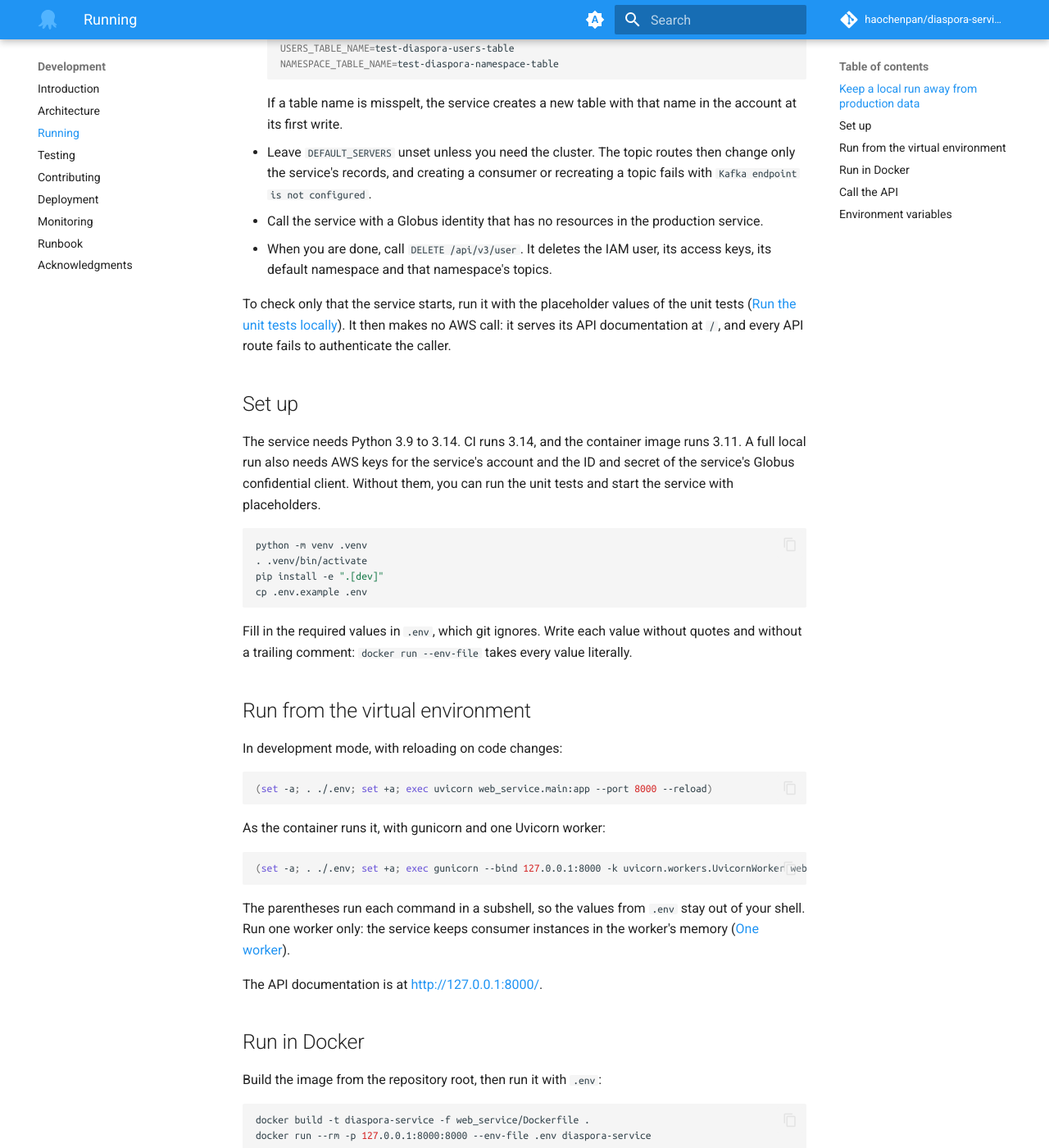
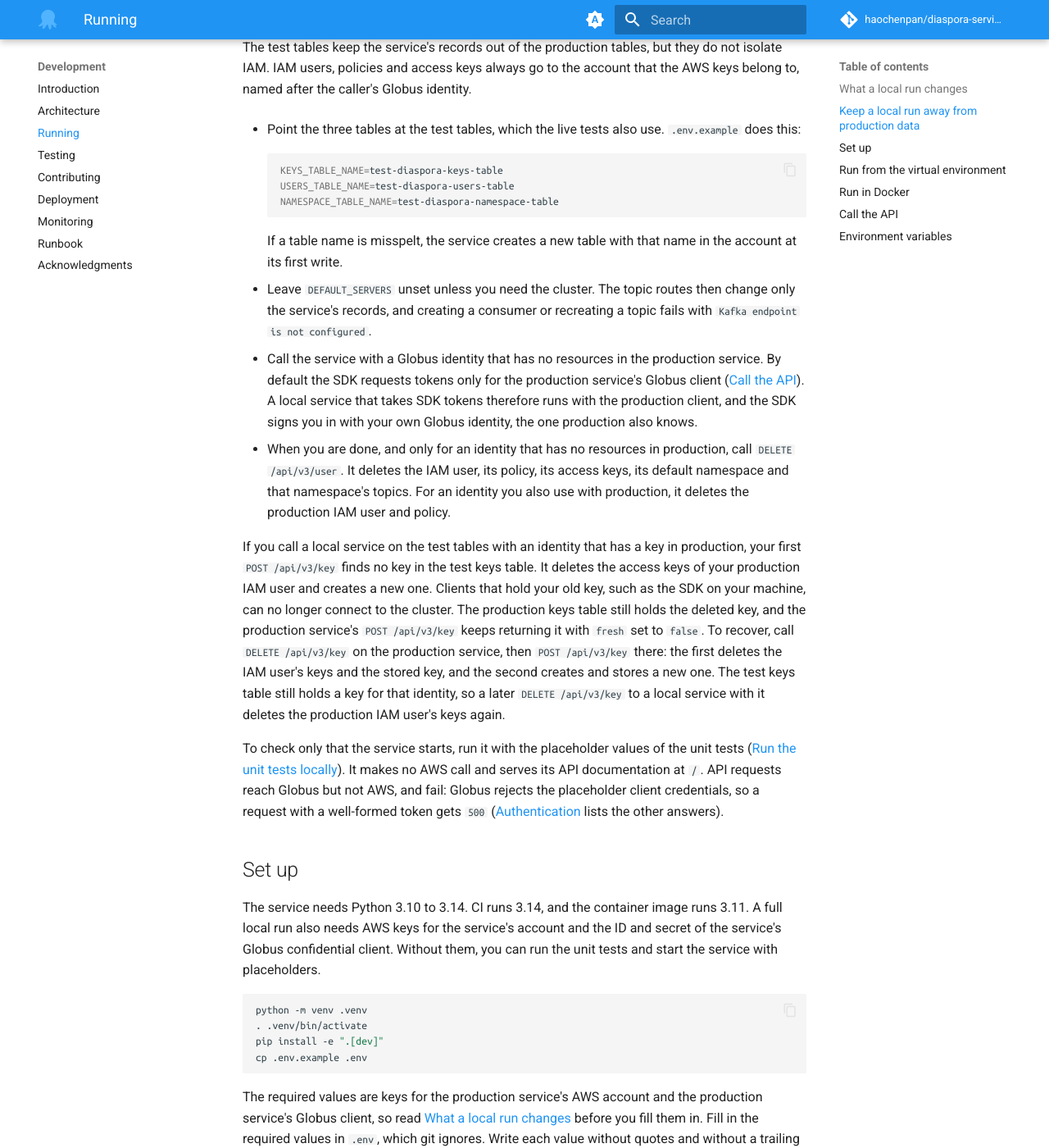
Before and after one commit to haochenpan/diaspora-service, an MkDocs documentation site: the page built from docs/1-running.md, in a window 1280 px wide and 1400 px high, scrolled down 793 px. Shown: the whole window at 82% size. Built offline with MkDocs 1.6.1 and Material for MkDocs 9.7.7, drawn with Linux system fonts in a browser that asks for light colours; comment, search, counter and statistics services are not loaded; the version menu is left out; some of the changed text lies outside the part shown.

Commit message:
Spell out what a local run does to production IAM
- The test tables do not isolate IAM. With an identity that also has a
  production key, the first local POST /api/v3/key deletes the
  production IAM user's keys while production keeps returning the
  deleted one; the page says how to recover.
- DELETE /api/v3/user as cleanup is limited to an identity with no
  production resources.
- Set up points back to the warning before the reader fills in the
  production keys.
- With placeholders, requests reach Globus and a well-formed token gets
  500.
- Python 3.10 to 3.14, and a note that WEB_CONCURRENCY or
  GUNICORN_CMD_ARGS in the shell changes gunicorn's worker count.

Co-Authored-By: Claude Opus 5.5 <noreply@anthropic.com>

````diff
--- a/docs/1-running.md
+++ b/docs/1-running.md
@@ -5,6 +5,8 @@ in a Docker container. The service reads its configuration from the
 [environment variables](#environment-variables) at the end of this page;
 [Deployment](3-deploying.md#container-environment) describes how the
 production container sets them.
+
+## What a local run changes
 
 !!! warning "With real AWS keys, a local run changes the production account"
     The service has no local or mock mode. It acts on the AWS account that
@@ -30,6 +32,11 @@ production container sets them.
 
 ## Keep a local run away from production data
 
+The test tables keep the service's records out of the production tables,
+but they do not isolate IAM. IAM users, policies and access keys always go
+to the account that the AWS keys belong to, named after the caller's
+Globus identity.
+
 - Point the three tables at the test tables, which the live tests also
   use. `.env.example` does this:
 
@@ -46,18 +53,42 @@ production container sets them.
   routes then change only the service's records, and creating a consumer
   or recreating a topic fails with `Kafka endpoint is not configured`.
 - Call the service with a Globus identity that has no resources in the
-  production service.
-- When you are done, call `DELETE /api/v3/user`. It deletes the IAM user,
-  its access keys, its default namespace and that namespace's topics.
+  production service. By default the SDK requests tokens only for the
+  production service's Globus client ([Call the API](#call-the-api)). A
+  local service that takes SDK tokens therefore runs with the production
+  client, and the SDK signs you in with your own Globus identity, the one
+  production also knows.
+- When you are done, and only for an identity that has no resources in
+  production, call `DELETE /api/v3/user`. It deletes the IAM user, its
+  policy, its access keys, its default namespace and that namespace's
+  topics. For an identity you also use with production, it deletes the
+  production IAM user and policy.
+
+If you call a local service on the test tables with an identity that has a
+key in production, your first `POST /api/v3/key` finds no key in the test
+keys table. It deletes the access keys of your production IAM user and
+creates a new one. Clients that hold your old key, such as the SDK on your
+machine, can no longer connect to the cluster. The production keys table
+still holds the deleted key, and the production service's
+`POST /api/v3/key` keeps returning it with `fresh` set to `false`. To
+recover, call `DELETE /api/v3/key` on the production service, then
+`POST /api/v3/key` there: the first deletes the IAM user's keys and the
+stored key, and the second creates and stores a new one. The test keys
+table still holds a key for that identity, so a later
+`DELETE /api/v3/key` to a local service with it deletes the production
+IAM user's keys again.
 
 To check only that the service starts, run it with the placeholder values
 of the unit tests ([Run the unit tests locally](2-testing.md#run-the-unit-tests-locally)).
-It then makes no AWS call: it serves its API documentation at `/`, and
-every API route fails to authenticate the caller.
+It makes no AWS call and serves its API documentation at `/`. API requests
+reach Globus but not AWS, and fail: Globus rejects the placeholder client
+credentials, so a request with a well-formed token gets `500`
+([Authentication](architecture.md#authentication) lists the other
+answers).
 
 ## Set up
 
-The service needs Python 3.9 to 3.14. CI runs 3.14, and the container image
+The service needs Python 3.10 to 3.14. CI runs 3.14, and the container image
 runs 3.11. A full local run also needs AWS keys for the service's account
 and the ID and secret of the service's Globus confidential client. Without
 them, you can run the unit tests and start the service with placeholders.
@@ -69,7 +100,10 @@ pip install -e ".[dev]"
 cp .env.example .env
 ```
 
-Fill in the required values in `.env`, which git ignores. Write each value
+The required values are keys for the production service's AWS account
+and the production service's Globus client, so read
+[What a local run changes](#what-a-local-run-changes) before you fill them
+in. Fill in the required values in `.env`, which git ignores. Write each value
 without quotes and without a trailing comment: `docker run --env-file`
 takes every value literally.
 
@@ -90,7 +124,9 @@ As the container runs it, with gunicorn and one Uvicorn worker:
 The parentheses run each command in a subshell, so the values from `.env`
 stay out of your shell. Run one worker only: the service keeps consumer
 instances in the worker's memory
-([One worker](3-deploying.md#one-worker)).
+([One worker](3-deploying.md#one-worker)). gunicorn reads its worker count
+from `WEB_CONCURRENCY` and extra options from `GUNICORN_CMD_ARGS`, so a
+value of either in your shell can change the number of workers.
 
 The API documentation is at <http://127.0.0.1:8000/>.
 
@@ -112,8 +148,8 @@ and `authorization`, a Globus bearer token. The service accepts a token
 only when it names `SERVER_CLIENT_ID` in its audience and carries the
 scope `https://auth.globus.org/scopes/<SERVER_CLIENT_ID>/action_all`. The
 [API reference](web/api.md) shows how to get both headers with the
-Diaspora Event SDK. The SDK requests tokens for one particular Globus
-client, so its tokens work with a local service only when
+Diaspora Event SDK. By default the SDK requests tokens for the production
+service's Globus client, so its tokens work with a local service only when
 `SERVER_CLIENT_ID` is that client's ID.
 
 ## Environment variables
````
